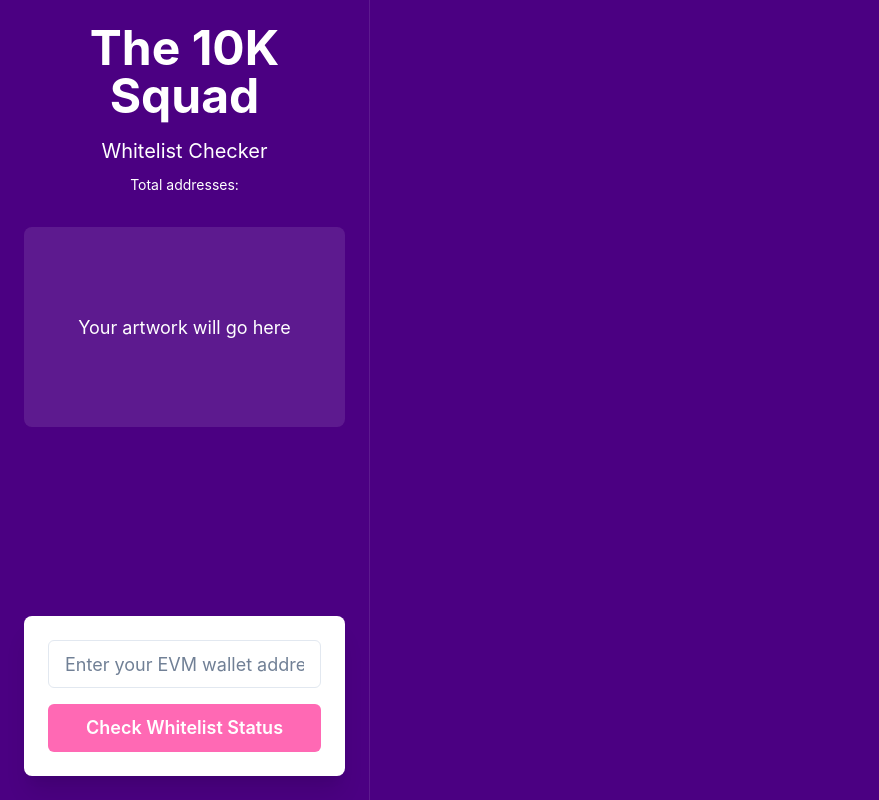
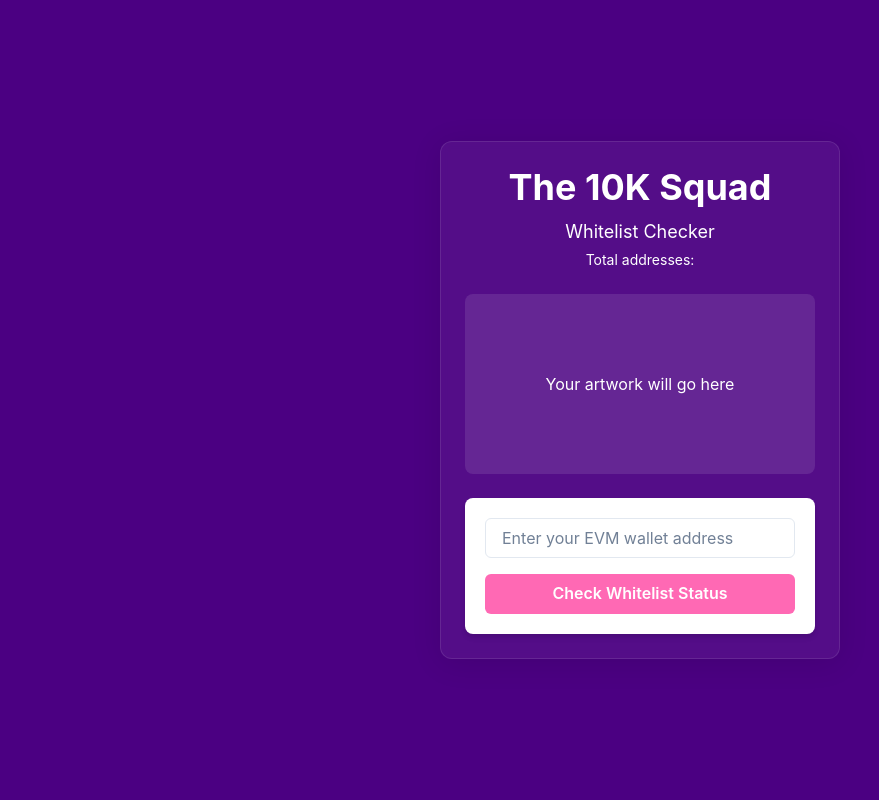
Before and after one commit to Karatekid05/10k-checker, a React (Vite) app in the folder frontend/: page / in a window 1280 px wide. Shown: the whole page, without its empty margins (0-879 px from the left). Built offline with nearby package versions, Linux system fonts and the light colour scheme.

Commit message:
Update layout to center content on both App and AdminPage

```diff
--- a/frontend/src/AdminPage.tsx
+++ b/frontend/src/AdminPage.tsx
@@ -1,34 +1,40 @@
-import { Box, VStack, Text, Heading, Link, Code, OrderedList, ListItem, Tabs, TabList, TabPanels, Tab, TabPanel, Button, Flex } from '@chakra-ui/react';
+import { Box, VStack, Text, Heading, Link, Code, OrderedList, ListItem, Tabs, TabList, TabPanels, Tab, TabPanel, Button } from '@chakra-ui/react';
 import whitelist from './whitelist.json';
 
 function AdminPage() {
     return (
-        <Flex
-            direction="column"
+        <Box
             minH="100vh"
             w="100%"
             bg="#4B0082"
+            display="flex"
+            alignItems="center"
+            justifyContent="center"
+            py={8}
+        >
+            <Box
+                w={{ base: "90%", md: "700px" }}
+                maxW="800px"
+                bg="rgba(255,255,255,0.05)"
+                borderRadius="xl"
                 overflow="hidden"
+                boxShadow="0 4px 30px rgba(0, 0, 0, 0.1)"
+                backdropFilter="blur(5px)"
+                border="1px solid rgba(255, 255, 255, 0.1)"
             >
-            <Flex
-                direction="column"
-                minH="100vh"
-                w="100%"
-                p={{ base: 4, md: 10 }}
-            >
-                <Box textAlign="center" color="white" mb={{ base: 4, md: 8 }}>
+                <VStack spacing={6} p={{ base: 4, md: 6 }}>
+                    <Box textAlign="center" color="white">
                         <Heading size={{ base: "lg", md: "xl" }}>Admin Instructions</Heading>
                         <Text mt={2}>How to Update the Whitelist</Text>
-                    <Text mt={2} fontSize="lg">Current Whitelist Size: {whitelist.length} addresses</Text>
+                        <Text mt={2} fontSize="md">Current Whitelist Size: {whitelist.length} addresses</Text>
                     </Box>
 
                     <Box
                         bg="white"
-                    p={{ base: 4, md: 8 }}
+                        p={{ base: 4, md: 6 }}
                         borderRadius="lg"
-                    w="full"
-                    flex="1"
-                    overflowY="auto"
+                        w="100%"
+                        boxShadow="md"
                     >
                         <Tabs colorScheme="pink" variant="enclosed" size={{ base: "sm", md: "md" }}>
                             <TabList overflowX="auto" flexWrap={{ base: "nowrap", md: "wrap" }}>
@@ -161,14 +167,15 @@ function AdminPage() {
 
                         <Box mt={6} textAlign="center">
                             <Link href="/" _hover={{ textDecoration: 'none' }}>
-                            <Button colorScheme="pink" size={{ base: "md", md: "lg" }}>
+                                <Button colorScheme="pink" size={{ base: "md", md: "md" }}>
                                     Return to Whitelist Checker
                                 </Button>
                             </Link>
                         </Box>
                     </Box>
-            </Flex>
-        </Flex>
+                </VStack>
+            </Box>
+        </Box>
     );
 }
 
--- a/frontend/src/App.tsx
+++ b/frontend/src/App.tsx
@@ -1,5 +1,5 @@
 import { useState } from 'react'
-import { ChakraProvider, Box, VStack, Input, Button, Text, Heading, useToast, Flex } from '@chakra-ui/react'
+import { ChakraProvider, Box, VStack, Input, Button, Text, Heading, useToast, Flex, Center } from '@chakra-ui/react'
 import AdminPage from './AdminPage'
 import whitelist from './whitelist.json'
 
@@ -72,63 +72,61 @@ function App() {
 
   return (
     <ChakraProvider>
-      <Flex
-        direction="column"
+      <Box
         minH="100vh"
         w="100%"
         bg={theme.colors.brand.background}
-        overflow="hidden"
+        display="flex"
+        alignItems="center"
+        justifyContent="center"
       >
-        <Flex
-          direction={{ base: "column", md: "row" }}
-          minH="100vh"
-          w="100%"
+        <Box
+          w={{ base: "90%", sm: "400px" }}
+          maxW="400px"
+          bg="rgba(255,255,255,0.05)"
+          borderRadius="xl"
+          overflow="hidden"
+          boxShadow="0 4px 30px rgba(0, 0, 0, 0.1)"
+          backdropFilter="blur(5px)"
+          border="1px solid rgba(255, 255, 255, 0.1)"
         >
-          {/* Left side - Fixed width on desktop, full width on mobile */}
-          <Flex
-            direction="column"
-            w={{ base: "100%", md: "370px" }}
-            minH={{ base: "auto", md: "100vh" }}
-            p={6}
-            borderRight={{ base: "none", md: "1px solid rgba(255,255,255,0.1)" }}
-          >
-            <Box textAlign="center" color="white" mb={8}>
-              <Heading size="2xl" mb={4}>The 10K Squad</Heading>
-              <Text fontSize="xl">Whitelist Checker</Text>
-              <Text fontSize="sm" mt={2}>Total addresses: {whitelist.length}</Text>
+          <VStack spacing={6} p={6}>
+            <Box textAlign="center" color="white">
+              <Heading size="xl" mb={2}>The 10K Squad</Heading>
+              <Text fontSize="lg">Whitelist Checker</Text>
+              <Text fontSize="sm" mt={1}>Total addresses: {whitelist.length}</Text>
             </Box>
 
             {/* Space for artwork */}
             <Box
-              h={{ base: "150px", md: "200px" }}
+              h="180px"
+              w="100%"
               bg="rgba(255,255,255,0.1)"
               borderRadius="lg"
-              mb={8}
               display="flex"
               justifyContent="center"
               alignItems="center"
               overflow="hidden"
             >
-              <Text color="white" fontSize="lg">Your artwork will go here</Text>
+              <Text color="white" fontSize="md">Your artwork will go here</Text>
             </Box>
 
             <Box
               bg="white"
-              p={6}
+              p={5}
               borderRadius="lg"
-              boxShadow="xl"
-              mt="auto"
-              mb={{ base: 6, md: 0 }}
+              boxShadow="md"
+              w="100%"
             >
               <VStack spacing={4}>
                 <Input
                   placeholder="Enter your EVM wallet address"
-                  size="lg"
+                  size="md"
                   value={walletAddress}
                   onChange={(e) => setWalletAddress(e.target.value)}
                 />
                 <Button
-                  size="lg"
+                  size="md"
                   width="full"
                   bg={theme.colors.brand.pink}
                   color="white"
@@ -140,20 +138,9 @@ function App() {
                 </Button>
               </VStack>
             </Box>
-          </Flex>
-
-          {/* Right side - Flexible width on desktop, hidden on mobile */}
-          <Flex
-            flex={1}
-            display={{ base: "none", md: "flex" }}
-            justifyContent="center"
-            alignItems="center"
-            p={8}
-          >
-            {/* You can add additional content here for desktop view */}
-          </Flex>
-        </Flex>
-      </Flex>
+          </VStack>
+        </Box>
+      </Box>
     </ChakraProvider>
   )
 }
```
Lines whose indentation alone changed are shown as unchanged.
